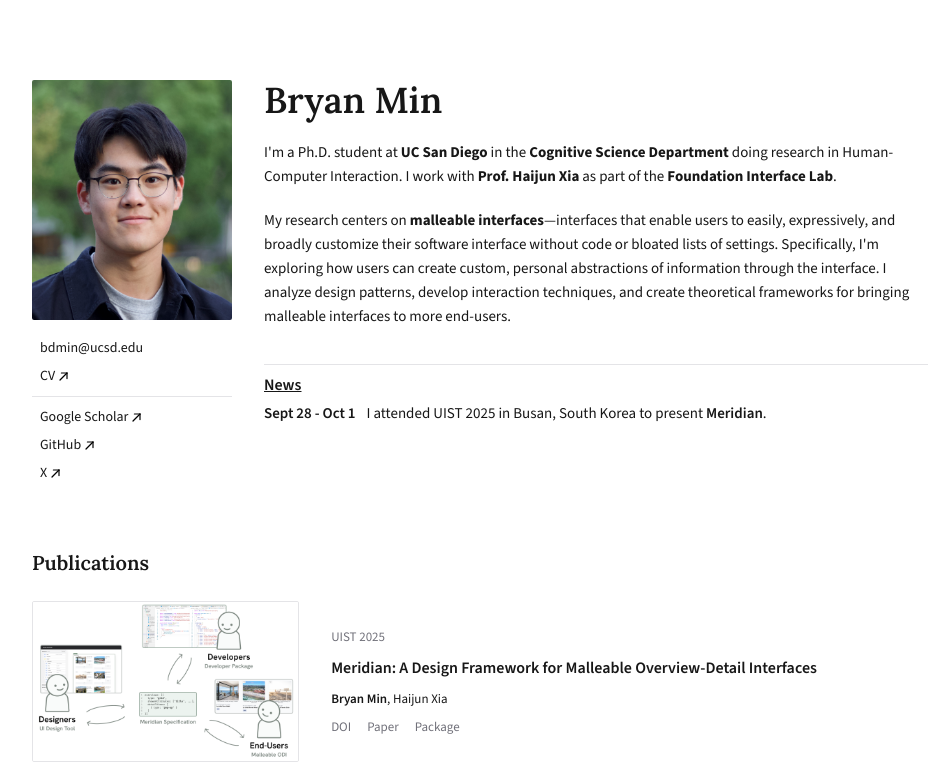
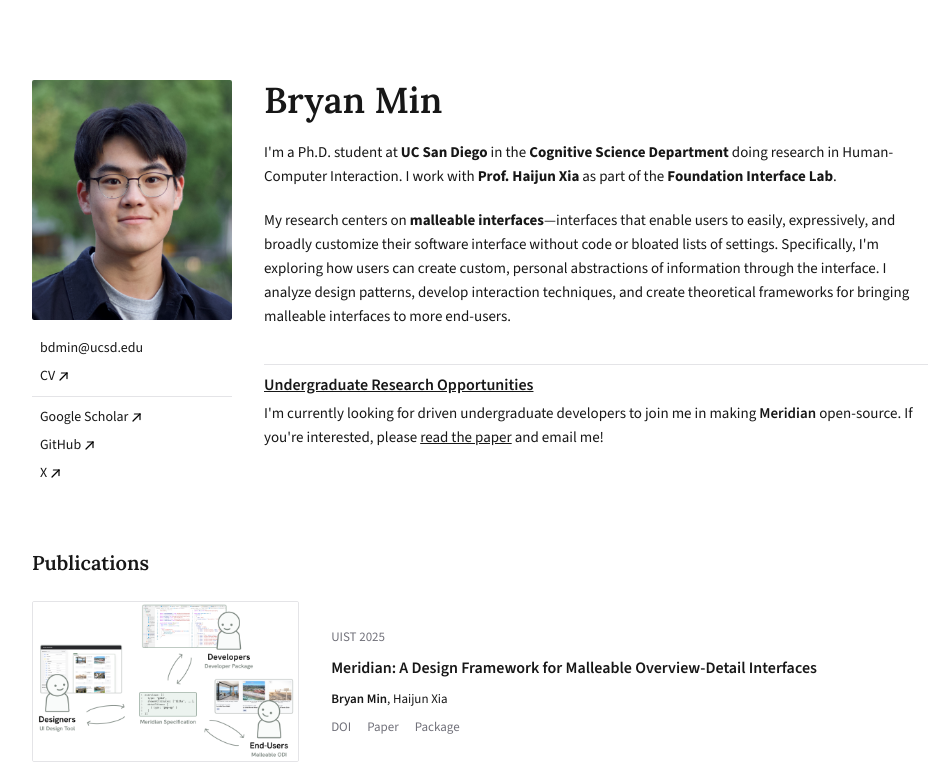
Before and after one commit to bdhmin/phd-portfolio, a Next.js app: page / in a window 1280 px wide. Shown: the top 784 px of the page, without its empty margins (160-1104 px from the left). Built offline with nearby package versions, Linux system fonts and the light colour scheme.

Commit message:
Added update looking for undergrads

```diff
--- a/src/app/page.tsx
+++ b/src/app/page.tsx
@@ -12,7 +12,7 @@ export default function Home() {
         <Publications />
       </main>
       <footer className="flex flex-wrap items-center justify-center p-8 text-zinc-400 dark:text-zinc-600">
-        Last Updated: October 4, 2025
+        Last Updated: October 19, 2025
       </footer>
     </div>
   );
--- a/src/pages/about.tsx
+++ b/src/pages/about.tsx
@@ -114,13 +114,32 @@ export default function About() {
           </p>
 
           <div className="mt-4 flex flex-col gap-1 border-t border-zinc-200 dark:border-zinc-700 pt-2">
+            <h2 className="font-semibold underline text-[16px]">
+              Undergraduate Research Opportunities
+            </h2>
+            <p>
+              I'm currently looking for driven undergraduate developers to join
+              me in making <span className="font-semibold">Meridian</span>{' '}
+              open-source. If you're interested, please{' '}
+              <a
+                className="underline"
+                href="https://doi.org/10.1145/3746059.3747654"
+                target="_blank"
+                rel="noopener noreferrer"
+              >
+                read the paper
+              </a>{' '}
+              and email me!
+            </p>
+          </div>
+          {/* <div className="mt-4 flex flex-col gap-1 border-t border-zinc-200 dark:border-zinc-700 pt-2">
             <h2 className="font-semibold underline text-[16px]">News</h2>
             <p>
               <span className="font-semibold mr-2">Sept 28 - Oct 1</span> I
               attended UIST 2025 in Busan, South Korea to present{' '}
               <span className="font-semibold">Meridian</span>.
             </p>
-          </div>
+          </div> */}
 
           {/* <div className="flex flex-col">
             <p>bdmin@ucsd.edu</p>
```
